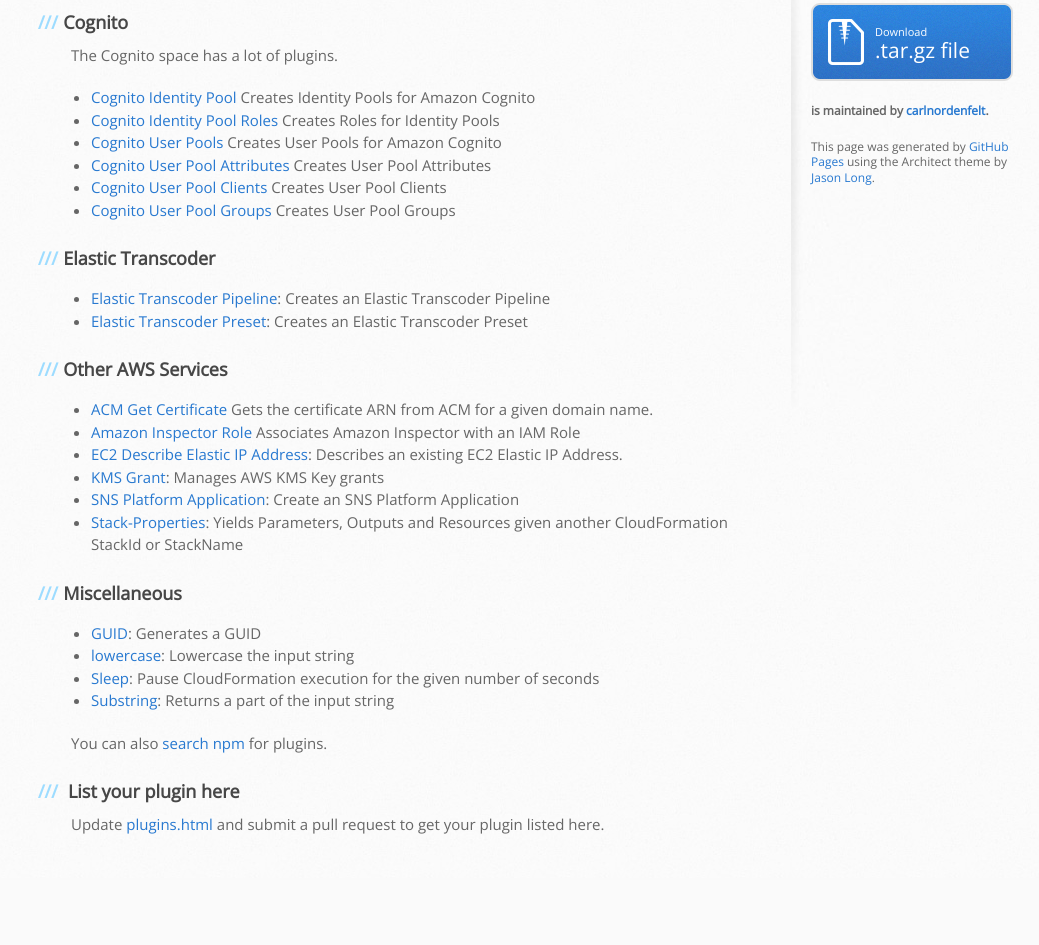
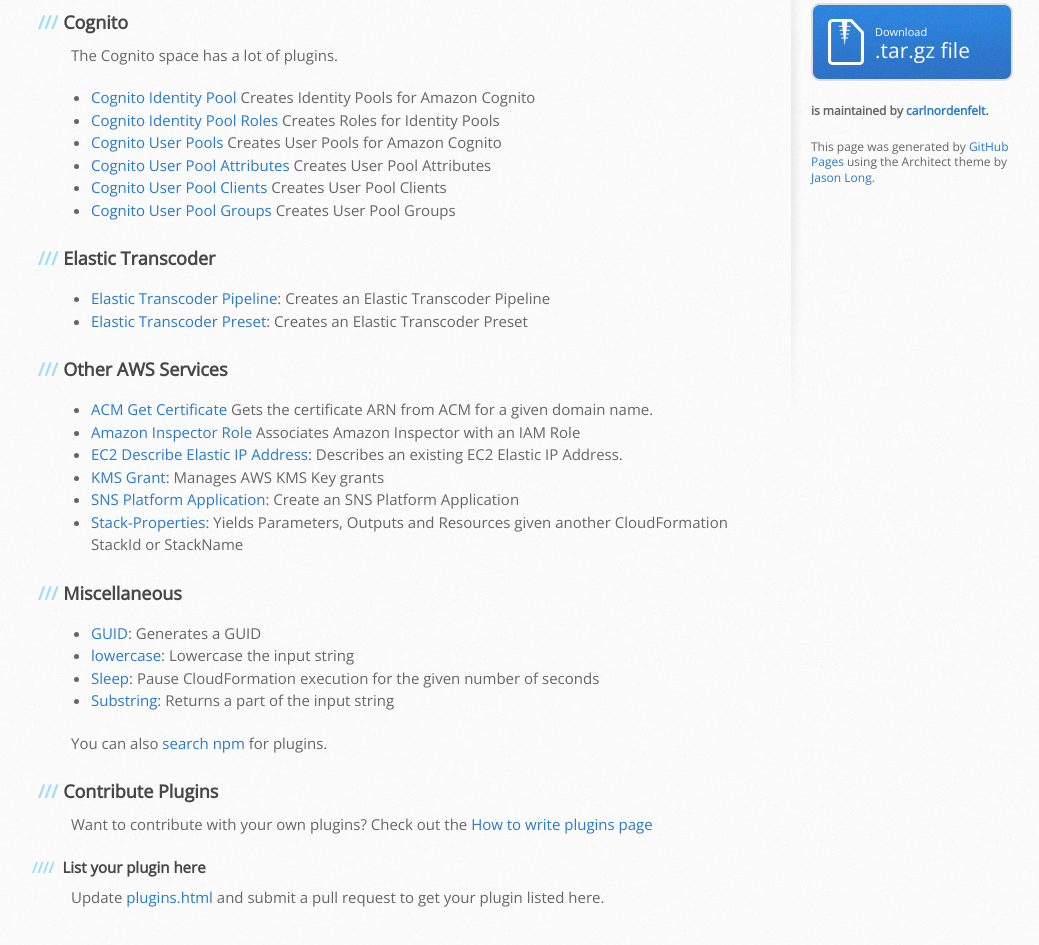
Before and after one commit to By-Nordenfelt-AB/lulo, a plain HTML site: page plugins.html in a window 1280 px wide. Shown: the part 363-1308 px from the top of the page, without its empty margins (99-1138 px from the left). Before the commit the page ends 1241 px from the top, so only its background shows below. Drawn offline with nearby package versions, Linux system fonts and the light colour scheme.

Commit message:
Update plugins.html

```diff
--- a/plugins.html
+++ b/plugins.html
@@ -120,9 +120,15 @@
                 You can also <a href="https://www.npmjs.com/search?q=lulo-plugin">search npm</a> for plugins.
             </p>
 
-            <h3>
+             <h3>Contribute Plugins</h3>
+            <p>
+                Want to contribute with your own plugins?
+                Check out the <a href="https://carlnordenfelt.github.io/lulo/writing-plugins.html">How to write plugins page</a>
+            </p>
+
+            <h4>
                 <a id="list-your-plugin-here" class="anchor" href="#list-your-plugin-here" aria-hidden="true"><span
-                        aria-hidden="true" class="octicon octicon-link"></span></a>List your plugin here</h3>
+                        aria-hidden="true" class="octicon octicon-link"></span></a>List your plugin here</h4>
 
             <p>
                 Update
```
